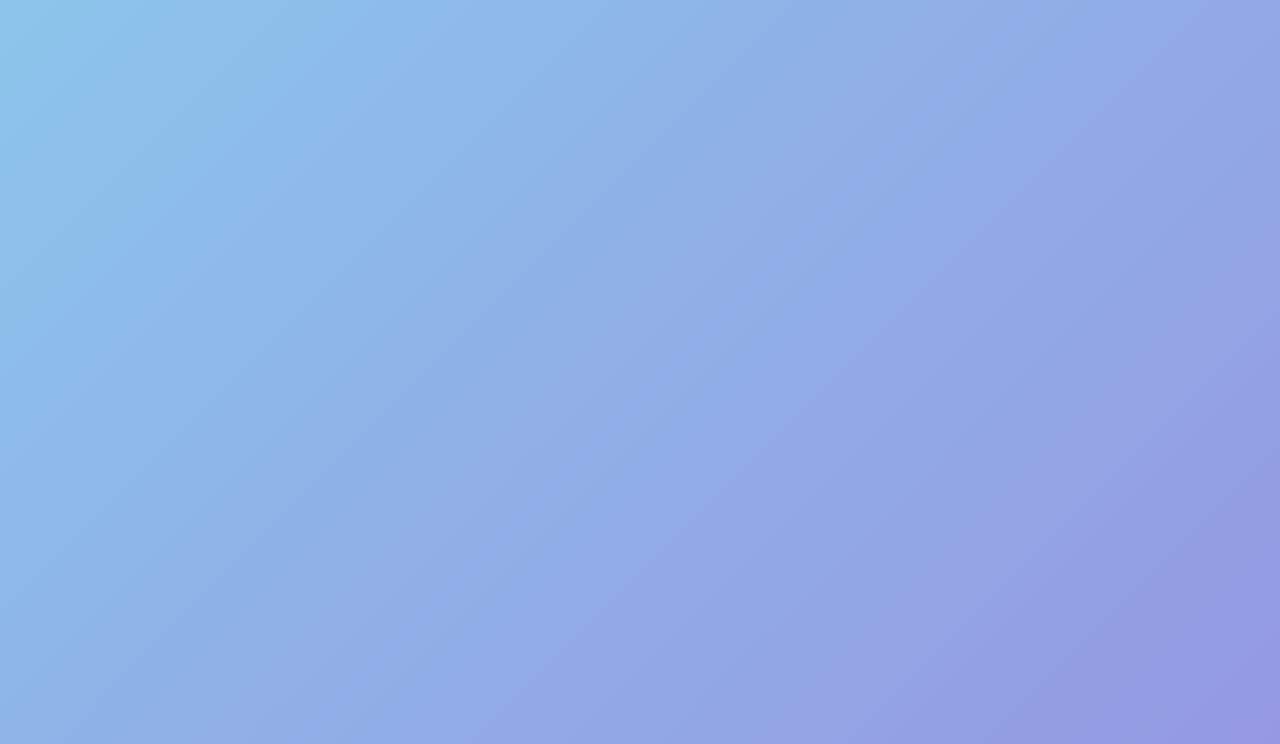
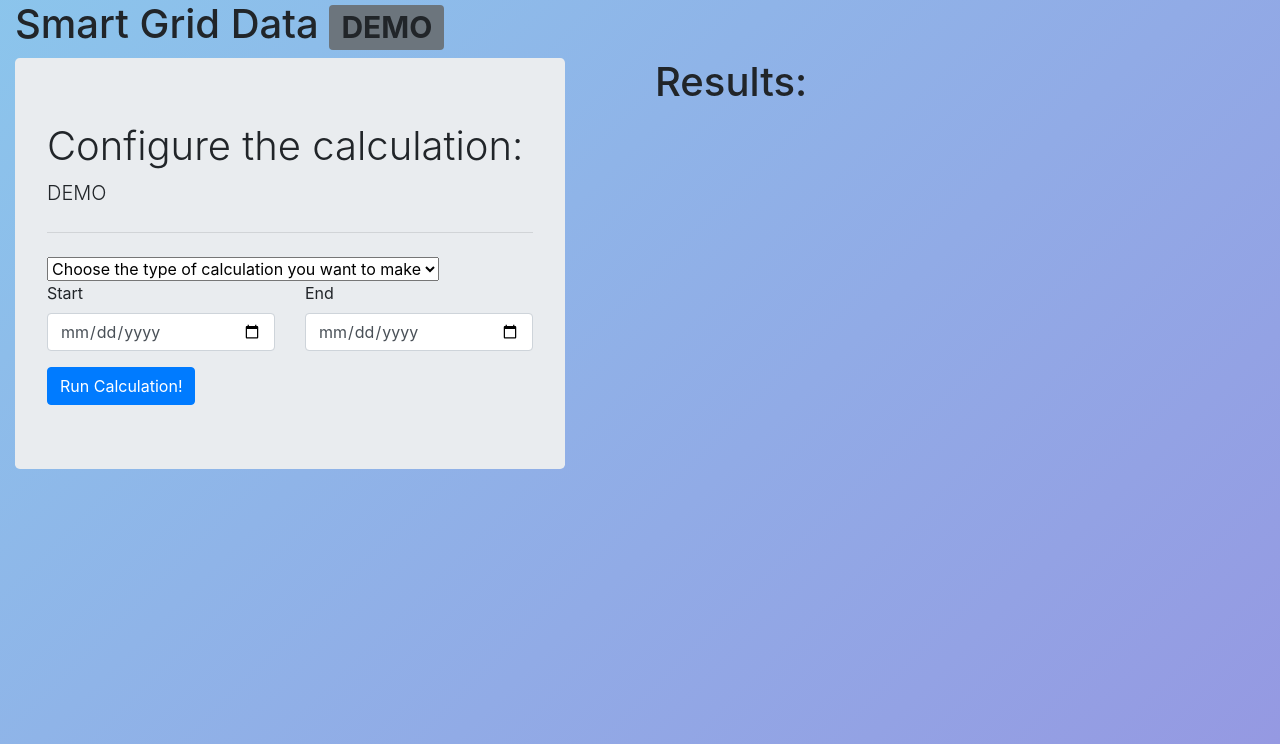
Before and after one commit to Mappy-P/Smart-Grid-Data-UI-2, a Flask app: page /demo in a window 1280 px wide. Shown: the part 56-800 px from the top of the page. Run offline with Flask 3, Linux system fonts and the light colour scheme; some libraries are stand-ins or nearby versions.

Commit message:
Begin Demo page gebouwd en verwijzing in views page. Updata javascript file voor datepicker demo

```diff
--- a/website/MLmodel.py
+++ b/website/MLmodel.py
@@ -33,7 +33,7 @@ class DemoModel:
     self.model = keras.models.load_model(model)
     self.df = pd.read_csv(data)
 
-    def predict(self, start, duration):
+    def predict(self, start, duration): #De duration is 0 als je voor 1 dag wilt voorspellen. x als je voor x extra dagen wilt voorspellen.
         self.df['Value'] = self.scaler.fit_transform(self.df[['Value']])
         createDataSet(start, duration)
         prediction, realValues = getPredictionResults(start, duration)
--- a/website/models.py
+++ b/website/models.py
@@ -3,4 +3,8 @@ from MLmodel import DemoModel
 linkconsumptie = (r'website\assets\model.h5')
 linkconsumptiedata = (r'website\assets\data\consumption_EnergyVille.csv')
 
-consumptieModel = DemoModel(linkconsumptie, linkconsumptie)
+consumptieModel = DemoModel(linkconsumptie, linkconsumptiedata)
+
+def predictConsumptie(start, duration): #De duration is 0 als je voor 1 dag wilt voorspellen. x als je voor x extra dagen wilt voorspellen.
+    predictie, echteWaarden = DemoModel.predict(start, duration)
+    return predictie, echteWaarden
--- a/website/static/index.js
+++ b/website/static/index.js
@@ -27,3 +27,16 @@ hiddenElements.forEach((el) => observer.observe(el));
 
 const hiddenElements2 = document.querySelectorAll('.hidden2');
 hiddenElements2.forEach((el) => observer2.observe(el));
+
+let startDate = document.getElementById('startDate')
+let endDate = document.getElementById('endDate')
+
+startDate.addEventListener('change',(e)=>{
+  let startDateVal = e.target.value
+  document.getElementById('startDateSelected').innerText = startDateVal
+})
+
+endDate.addEventListener('change',(e)=>{
+  let endDateVal = e.target.value
+  document.getElementById('endDateSelected').innerText = endDateVal
+})
--- a/website/templates/demo.html
+++ b/website/templates/demo.html
@@ -3,5 +3,46 @@
 {% block title %}Smart Grid Data - Demo{% endblock %}
 
 {% block content %}
+<div class="container-fluid">
+  <h1>Smart Grid Data <span class="badge bg-secondary">DEMO</span></h1>
+  <div class="row justify-content-center">
+    <div class="col">
+      <div class="jumbotron" style="width: 550px;">
+        <h1 class="display-4" style="font-size: 40px; padding-top: 0px;">Configure the calculation:</h1>
+            <p class="lead">DEMO</p>
+            <hr class="my-4">
+              <form method="POST">
+                <div class="form-group">
+                  <div class="row" style="padding-left: 15px;">
+                    <select class="form-select" aria-label="Default select example" id="typeOfCalculation" name="typeOfCalculation">
+                      <option selected>Choose the type of calculation you want to make</option>
+                      <option value="1">Prediction of the energy consumption</option>
+                      <option value="2">Prediction of the solar production</option>
+                      <option value="3">Prediction of the electricity prices</option>
+                      <option value="3">Full simulation of charging</option>
+                    </select>
+                  </div>
 
+                    <div class="row">
+                      <div class="col">
+                          <label for="startDate">Start</label>
+                          <input id="startDate" name="startDate" class="form-control" type="date" />
+                      </div>
+                      <div class="col">
+                          <label for="endDate">End</label>
+                          <input id="endDate" name="endDate" class="form-control" type="date" />
+                      </div>
+                    </div>
+                </div>
+
+                <button type="submit" class="btn btn-primary">Run Calculation!</button>
+              </form>
+            </hr>
+      </div>
+    </div>
+    <div class="col">
+      <h1>Results:</h1>
+    </div>
+  </div>
+</div>
 {% endblock %}
--- a/website/views.py
+++ b/website/views.py
@@ -1,4 +1,4 @@
-from flask import Blueprint, render_template
+from flask import Blueprint, render_template, request
 
 views = Blueprint('views', __name__)
 
@@ -12,4 +12,18 @@ def about():
 
 @views.route('/demo', methods=['GET', 'POST'])
 def demo():
+    if request.method == 'POST':
+        typeOfCalculation = request.form.get('typeOfCalculation')
+        startDate = request.form.get('startDate')
+        endDate = request.form.get('endDate')
+
+#         if password != password1:
+#             flash("Passwords don't match", category='error')
+#         else:
+#             new_user = User(email=email, first_name=firstName, password=generate_password_hash(password, method = 'sha256'))
+#             db.session.add(new_user)
+#             db.session.commit()
+#             flash("Your account has succesfully been created!", category='succes')
+#             return redirect(url_for('views.home'))
+
     return render_template('demo.html')
```
